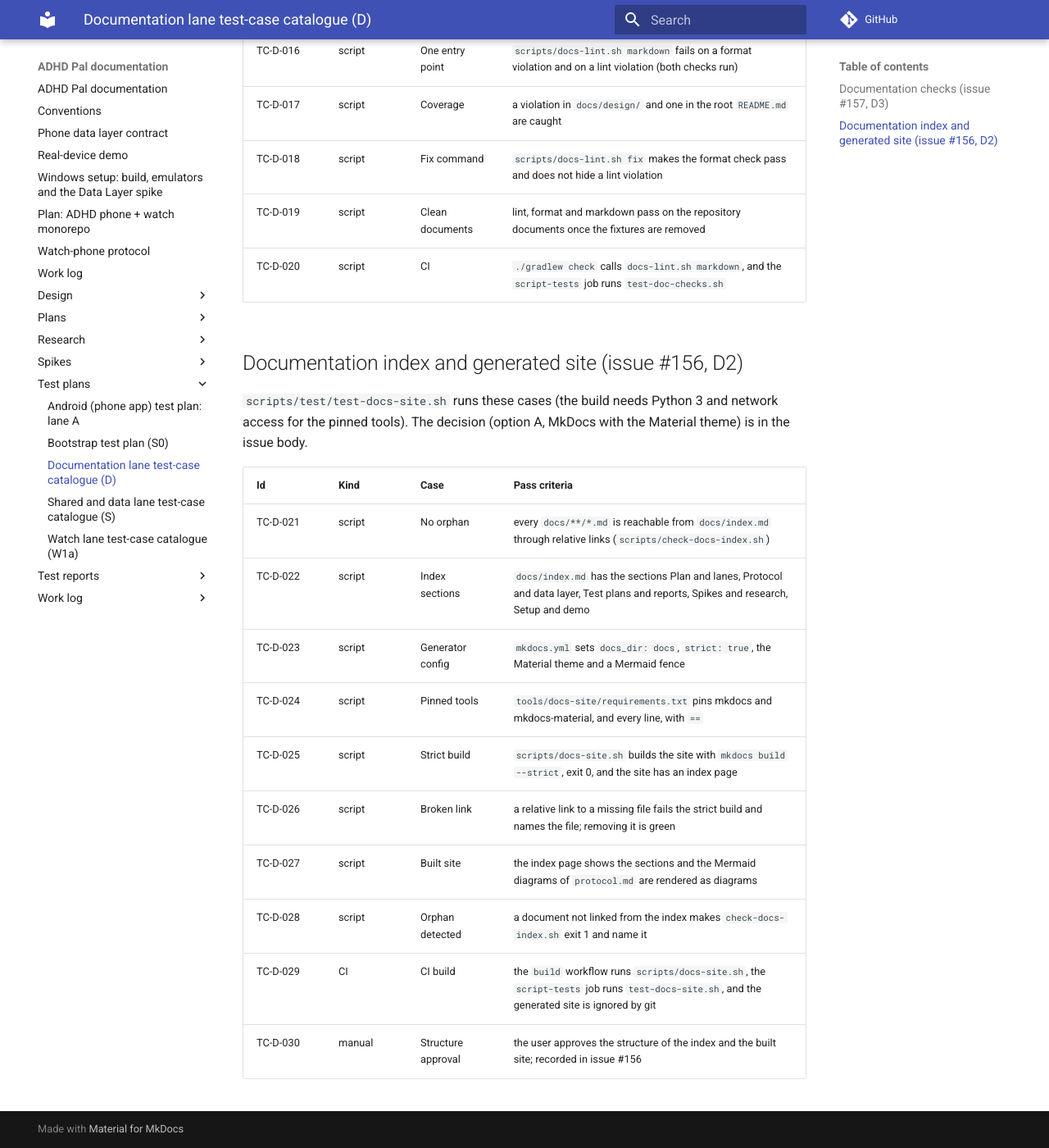
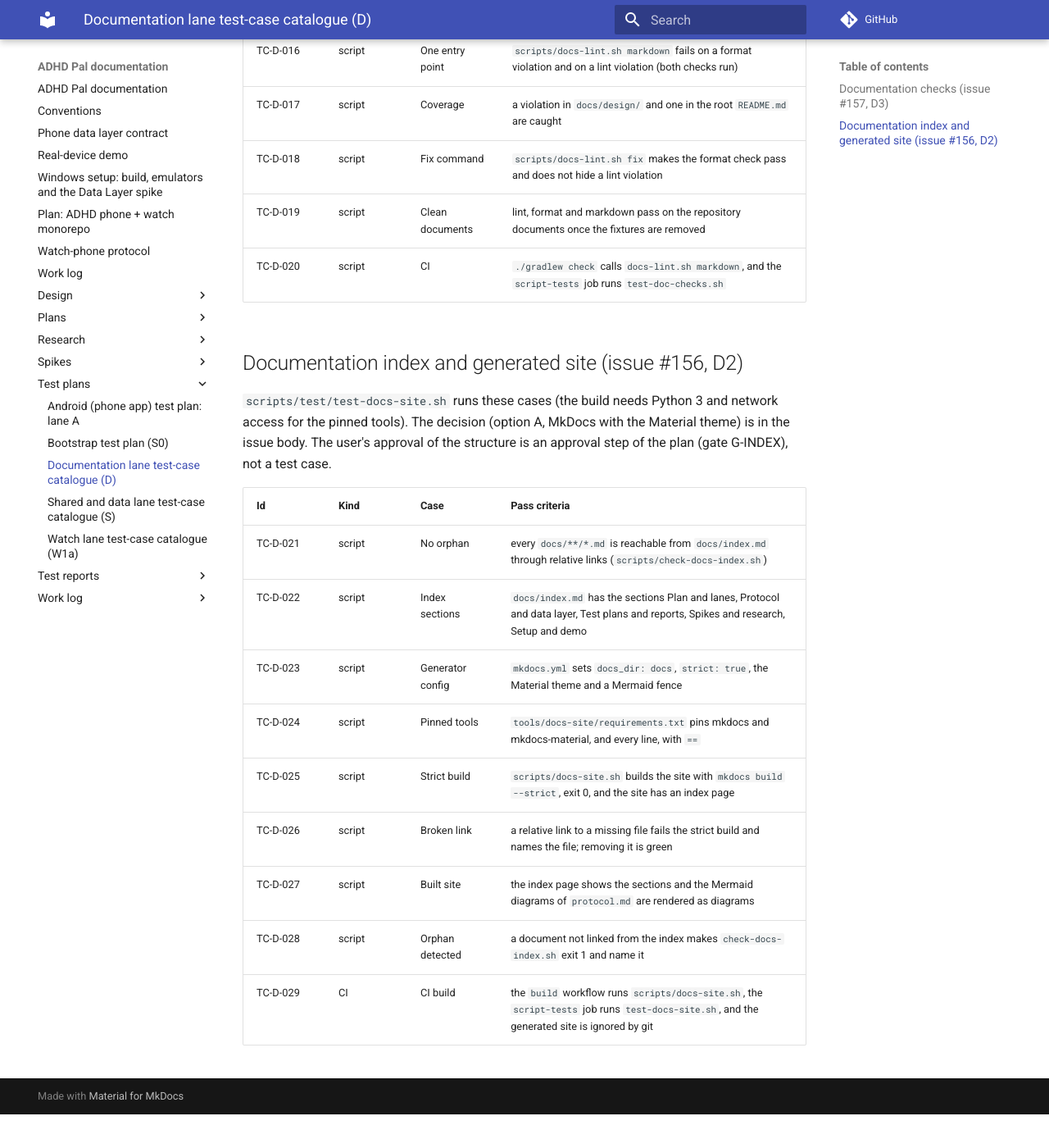
Before and after one commit to shlomoa/my-adhd-pal, an MkDocs documentation site: the page built from docs/test-plans/docs.md, in a window 1280 px wide and 1400 px high, scrolled down 1699 px. Shown: the whole window at 82% size. Built offline with MkDocs 1.6.1 and Material for MkDocs 9.7.7, drawn with Linux system fonts in a browser that asks for light colours; comment, search, counter and statistics services are not loaded; after the commit the page ends 3058 px from its top, so only the background shows below that.

Commit message:
Docs site: structure approval is an approval step, not a test case
Co-Authored-By: Claude Sonnet 5.5 <noreply@anthropic.com>
Claude-Session: https://claude.ai/code/session_0119eKBQkFDJwYDfwmtTQrjB

```diff
--- a/docs/test-plans/docs.md
+++ b/docs/test-plans/docs.md
@@ -44,7 +44,8 @@ step, when its head is green.
 ## Documentation index and generated site (issue #156, D2)
 
 `scripts/test/test-docs-site.sh` runs these cases (the build needs Python 3 and network access for the pinned tools).
-The decision (option A, MkDocs with the Material theme) is in the issue body.
+The decision (option A, MkDocs with the Material theme) is in the issue body. The user's approval of the structure is
+an approval step of the plan (gate G-INDEX), not a test case.
 
 | Id | Kind | Case | Pass criteria |
 |---|---|---|---|
@@ -57,4 +58,3 @@ The decision (option A, MkDocs with the Material theme) is in the issue body.
 | TC-D-027 | script | Built site | the index page shows the sections and the Mermaid diagrams of `protocol.md` are rendered as diagrams |
 | TC-D-028 | script | Orphan detected | a document not linked from the index makes `check-docs-index.sh` exit 1 and name it |
 | TC-D-029 | CI | CI build | the `build` workflow runs `scripts/docs-site.sh`, the `script-tests` job runs `test-docs-site.sh`, and the generated site is ignored by git |
-| TC-D-030 | manual | Structure approval | the user approves the structure of the index and the built site; recorded in issue #156 |
```
Also changed, not shown: docs/plans/docs.md (+1 -1 lines), docs/test-reports/docs-final.md (+1 -2 lines), docs/test-reports/docs-site-baseline.md (+1 -1 lines), docs/work-log/docs.md (+1 -1 lines), 1 other file.
